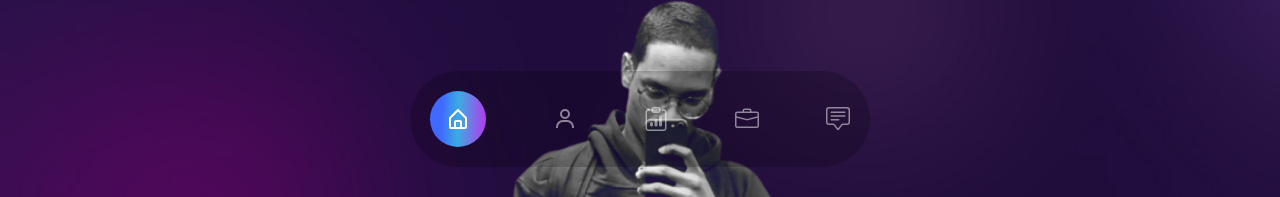
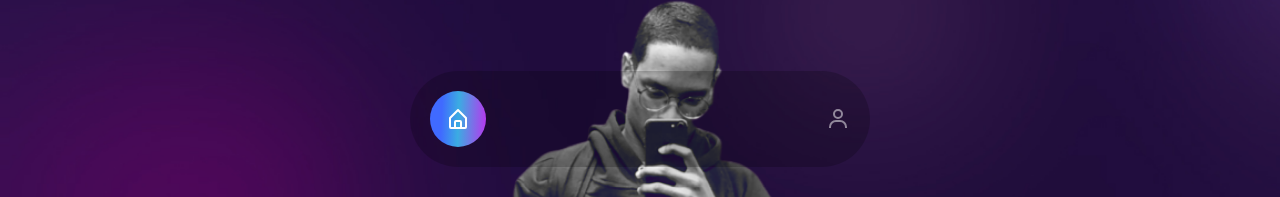
Before and after one commit to ImGlic/Portifolio-VictorGlicerio, a React (Create React App) app: page / in a window 1280 px wide. Shown: the part 601-798 px from the top of the page. Built offline with nearby package versions, Linux system fonts and the light colour scheme; the HTML template or start-up script is replaced by a standard one; a web font is replaced by a local one.

Commit message:
retirando sections abaixo

```diff
--- a/src/components/Nav.js
+++ b/src/components/Nav.js
@@ -30,7 +30,7 @@ const Nav = () => {
               <BiUser/>
             </Link>
 
-            <Link to='services'
+            {/* <Link to='services'
              activeClass='active'
              smooth={true}
              spy={true}
@@ -52,7 +52,7 @@ const Nav = () => {
             spy={true}
             classname='cursor-pointer w-[60px] h-[6-px] flex items-center justify-center'>
               <BsChatSquareText/>
-            </Link>
+            </Link> */}
           </div>
         </div>
     </nav>
```
